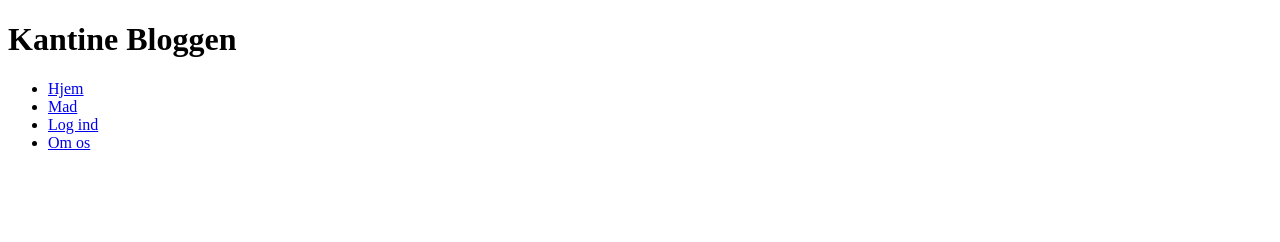
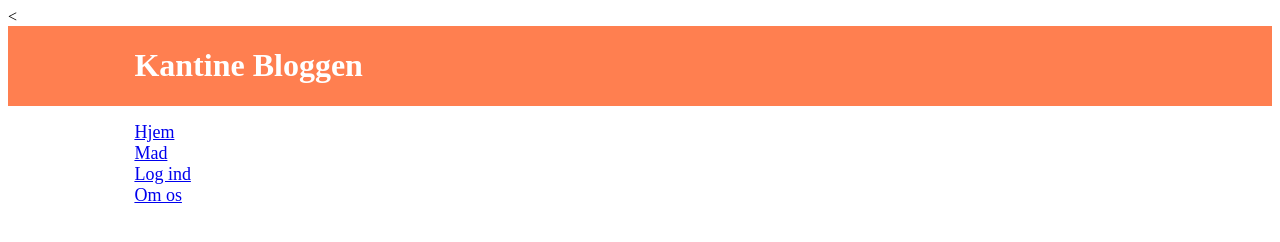
Before and after one commit to dani447eTietgen/IT-Patientjournal, a plain HTML site: page nyside.html in a window 1280 px wide. Drawn offline with Linux system fonts and the light colour scheme.

Commit message:
pls virk

```diff
--- a/nyside.html
+++ b/nyside.html
@@ -2,6 +2,7 @@
 <html lang="en" dir="ltr">
   <head>
     <title>TEST</title>
+    <<link rel="stylesheet" href="nyside.css">
   </head>
   <body>
 
```
